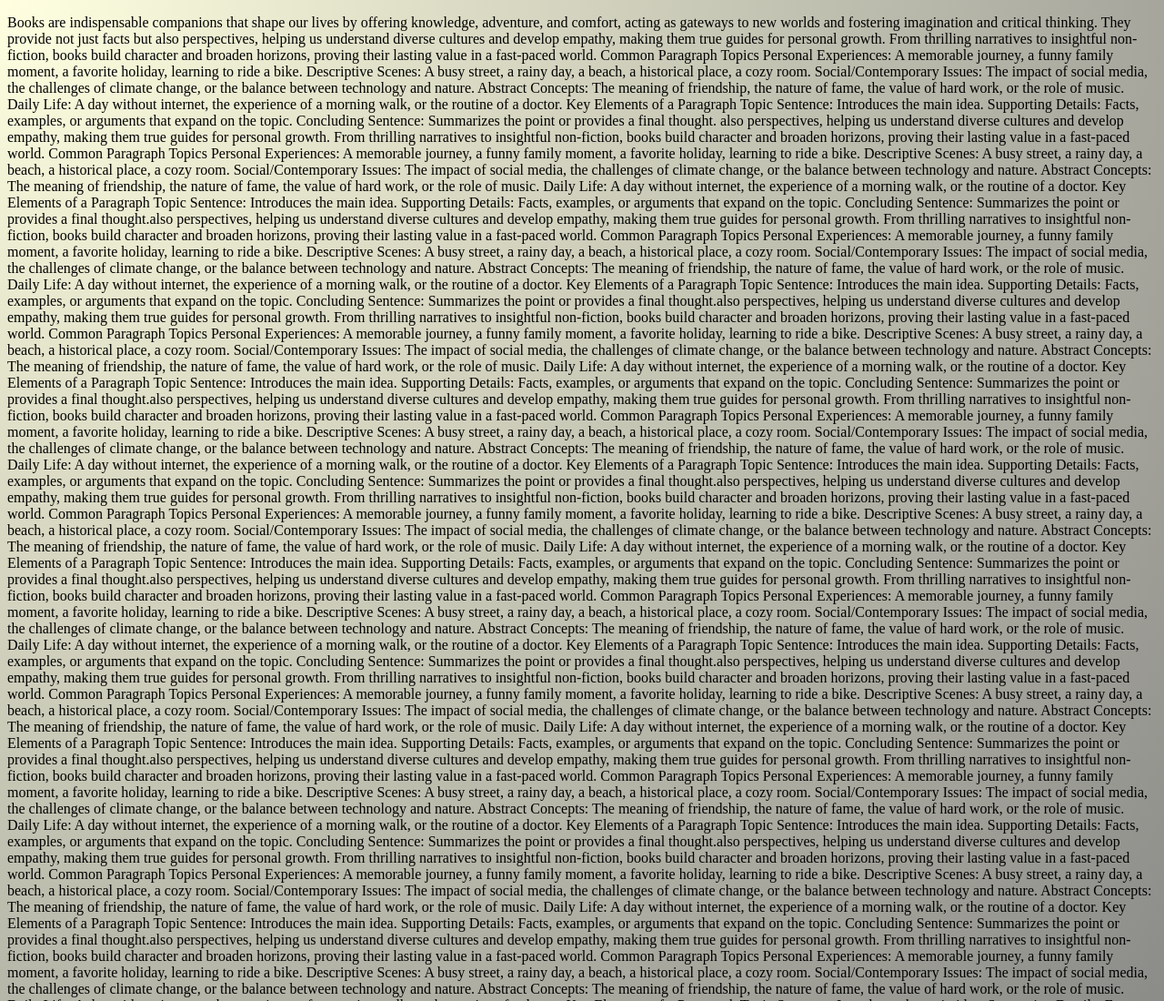
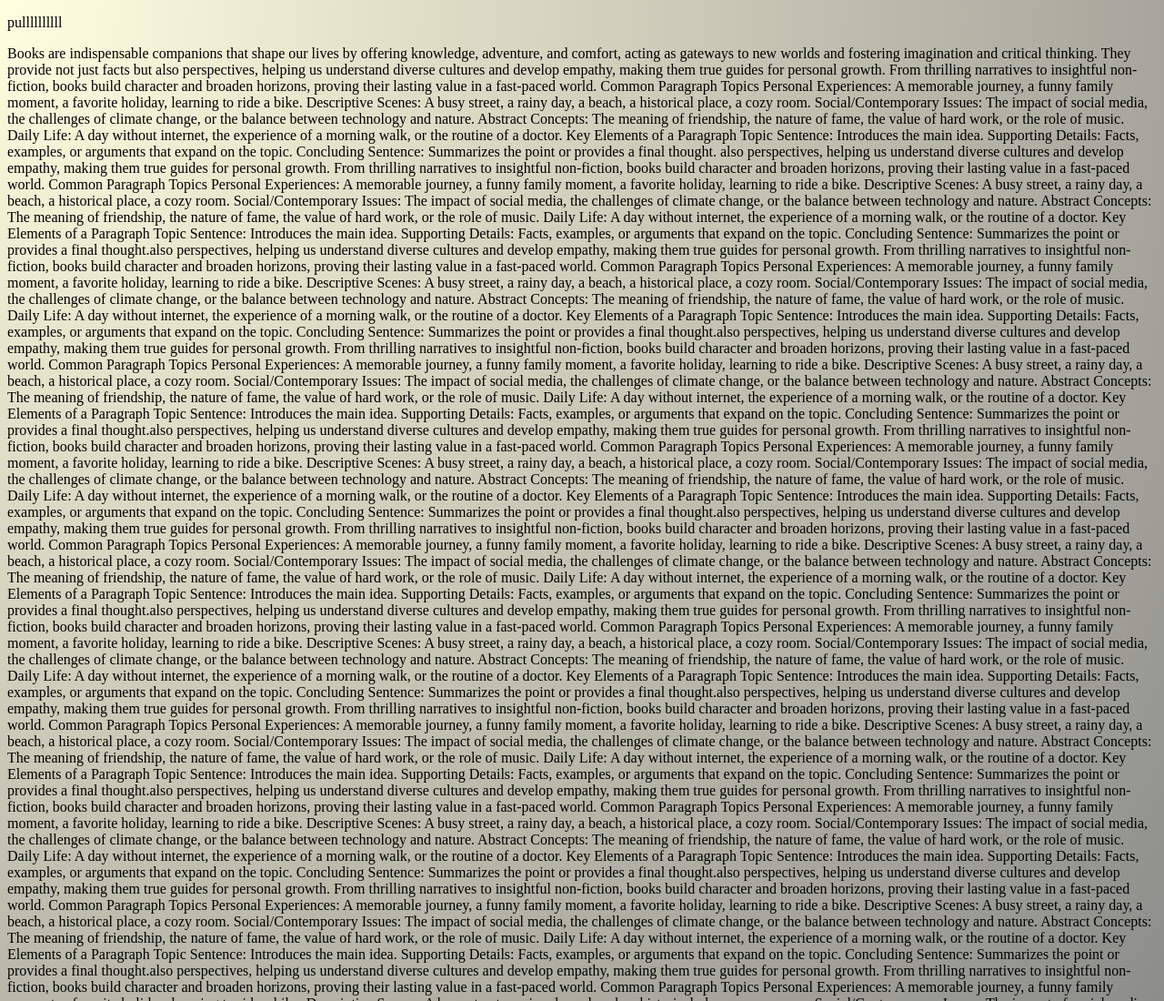
Before and after one commit to Poojitha9805/FRONTEND, a plain HTML site: page CSS/background.html in a window 1280 px wide. Shown: the top 1100 px of the page at 91% size. Drawn offline with Linux system fonts and the light colour scheme.

Commit message:
testing pull

```diff
--- a/CSS/background.html
+++ b/CSS/background.html
@@ -7,6 +7,7 @@
     <link rel="stylesheet" href="external.css">
 </head>
 <body>
+    <p>pullllllllll</p>
     <p>
         Books are indispensable companions that shape our lives by offering knowledge, adventure, and comfort, acting as gateways to new worlds and fostering imagination and critical thinking. They provide not just facts but also perspectives, helping us understand diverse cultures and develop empathy, making them true guides for personal growth. From thrilling narratives to insightful non-fiction, books build character and broaden horizons, proving their lasting value in a fast-paced world.
 Common Paragraph Topics
```
